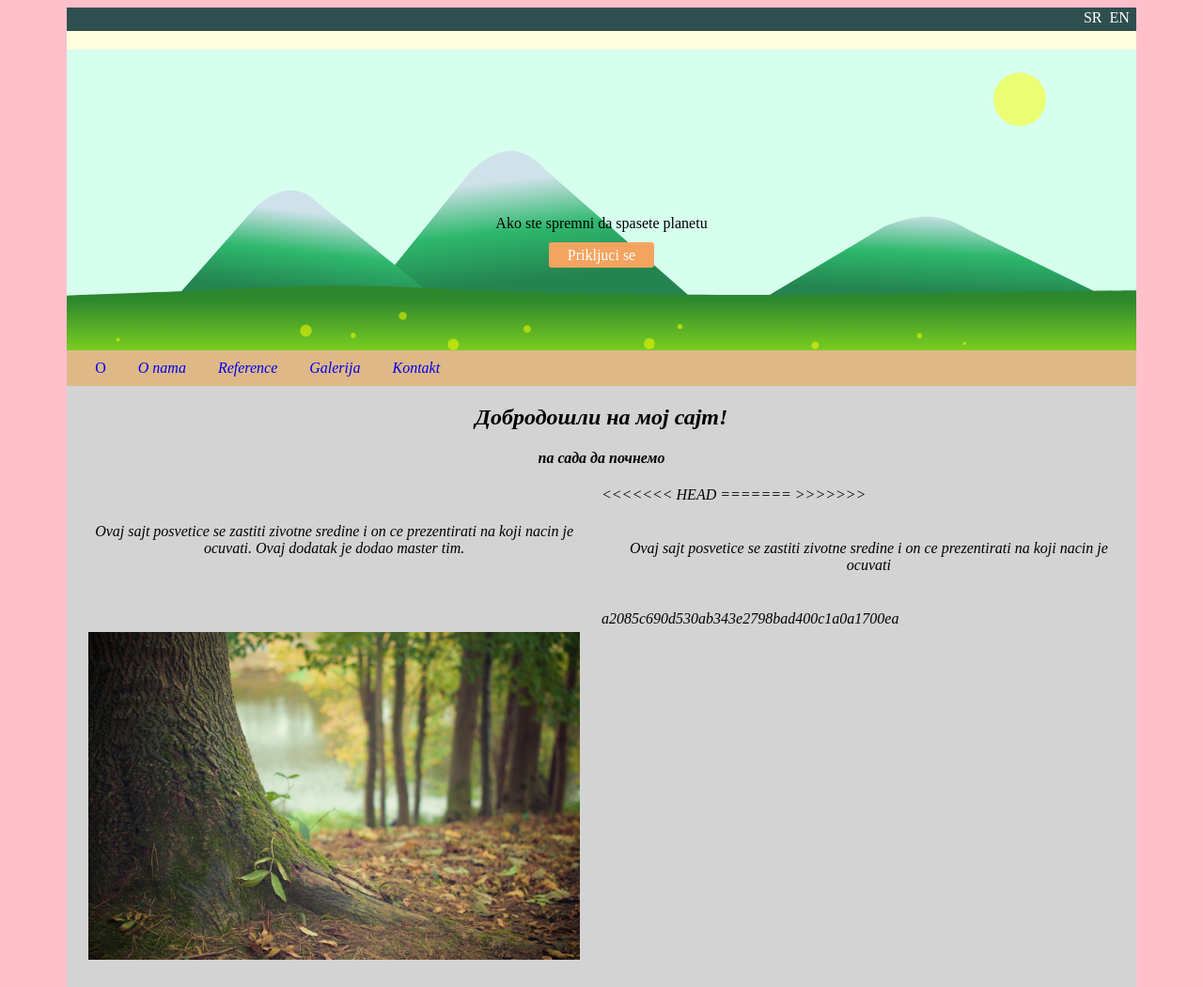
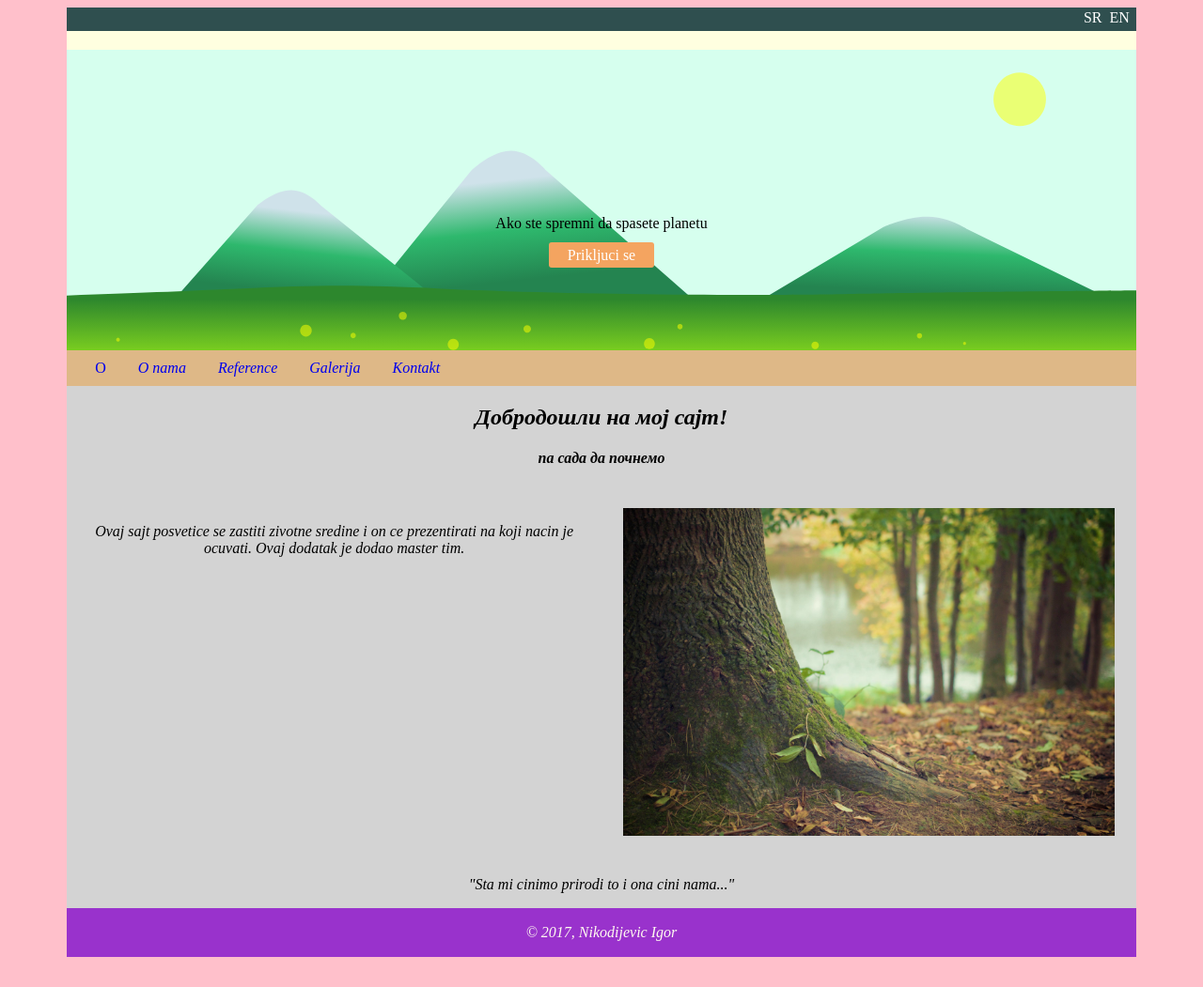
Before and after one commit to igorgaj/gitsite1, a plain HTML site: page index.html in a window 1280 px wide. Shown: the top 1051 px of the page at 94% size. After the commit the page ends 1027 px from the top, so only its background shows below. Drawn offline with Linux system fonts and the light colour scheme; a script that the page names is missing.

Commit message:
izbrisao deo exp tima

```diff
--- a/index.html
+++ b/index.html
@@ -50,11 +50,8 @@
 
 
 		<section class="row">
-<<<<<<< HEAD
+
 			<div class="col-6"><p align="center">Ovaj sajt posvetice se zastiti zivotne sredine i on ce prezentirati na koji nacin je ocuvati. Ovaj dodatak je dodao master tim. </p></div>
-=======
-			<div class="col-6"><p style="text-align: center; position: relative;top: 50%;">Ovaj sajt posvetice se zastiti zivotne sredine i on ce prezentirati na koji nacin je ocuvati</p></div>
->>>>>>> a2085c690d530ab343e2798bad400c1a0a1700ea
 			<div class="col-6">
 				<img src="img\nature-forest.jpg" alt="Slika prirode" width="100%"></img>
 			</div>
```
